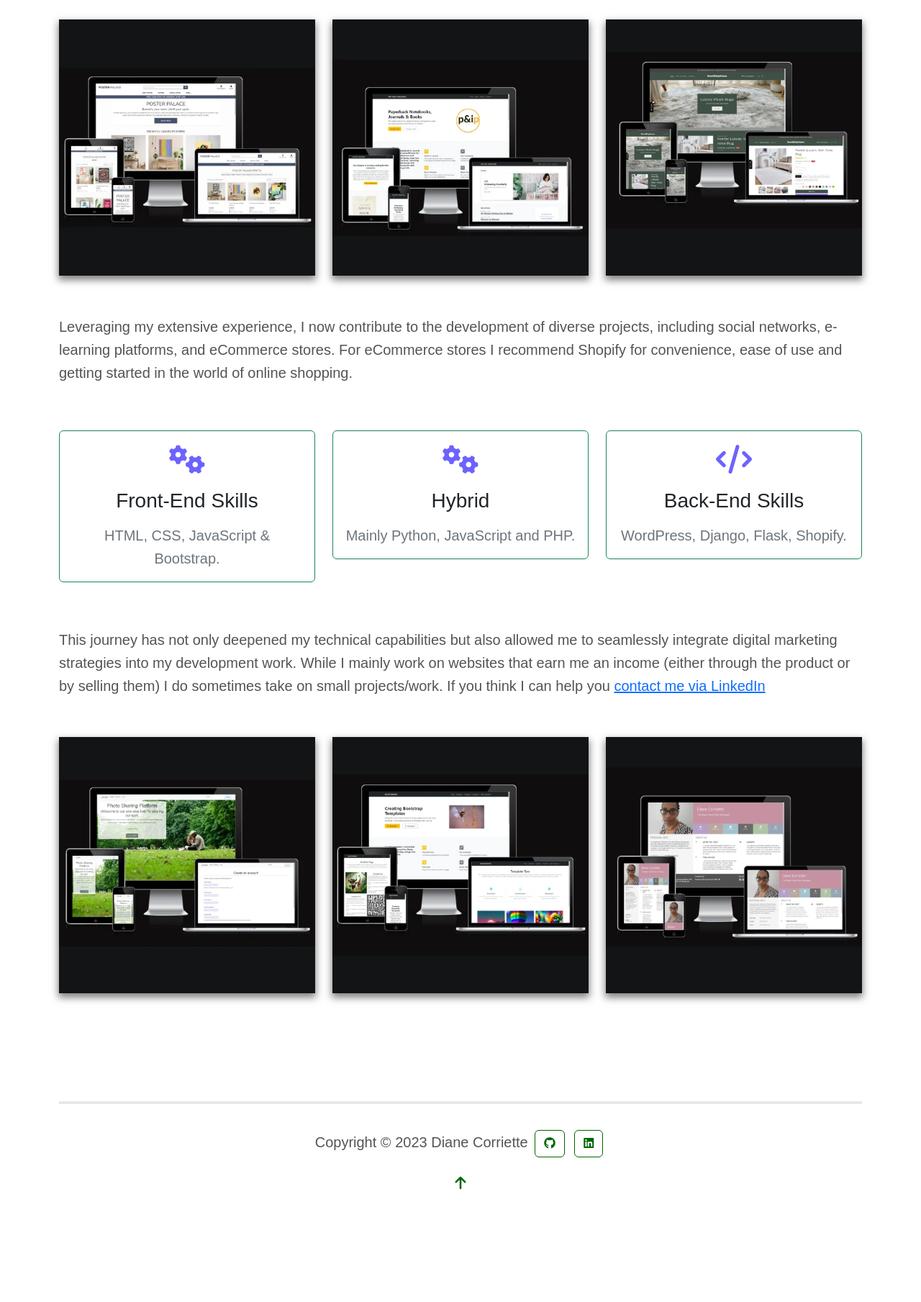
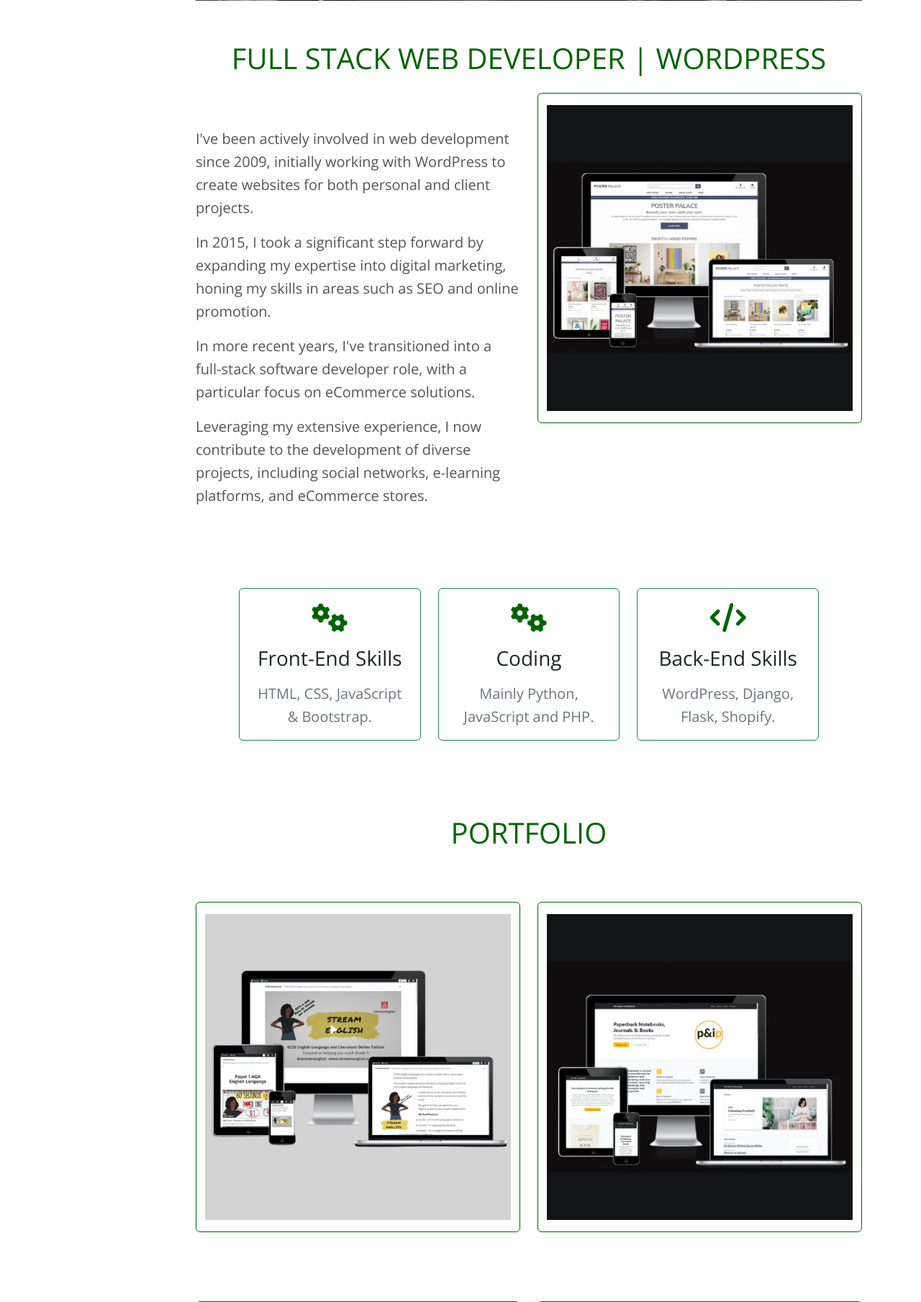
Before and after one commit to todiane/blog-fsf, a Django app: page / in a window 1280 px wide. Shown: the part 575-2384 px from the top of the page at 72% size. Before the commit the page ends 2228 px from the top, so only its background shows below. Run offline with Django 4.2, Linux system fonts and the light colour scheme; some libraries are stand-ins or nearby versions.

Commit message:
Refactor homepage

```diff
--- a/home/templates/home/index.html
+++ b/home/templates/home/index.html
@@ -1,59 +1,100 @@
-{% extends "base.html" %}
+{% extends 'base.html' %}
 {% load static %}
+{% block content %}
+<div class="container">
+    <div class="row">
+        <!-- Left Sidebar -->
+        <div class="col-md-3 col-lg-2 fixed-sidebar">
+            <nav class="navbar navbar-expand-lg navbar-light">
+                <div class="collapse navbar-collapse" id="navbarSupportedContent">
+                    <ul class="navbar-nav flex-column logo-font">
+                        <li class="nav-item">
+                            <a class="nav-link" href="#about">About</a>
+                        </li>
+                        <li class="nav-item">
+                            <a class="nav-link" href="#portfolio">Portfolio</a>
+                        </li>
+                        <li class="nav-item">
+                            <a class="nav-link" href="#services">Services</a>
+                        </li>
+                    </ul>
+                </div>
+            </nav>
+        </div>
 
-{% block page_header %}
-    <div class="container header-container">
-        <div class="row">
-            <div class="col"></div>
+        <!-- Main Content -->
+        <div class="col-md-9 col-lg-10">
+            <!-- Home Section -->
+            <section id="home">
+                <div class="jumbotron">
+                    <!-- image of index page -->
+                    <img src="{% static 'images/webdeveloper-homepage.webp' %}" class="img-fluid mb-5" alt="diane corriette web developer" />
+                </div>
+            </section>
+            <p class="roles ext-success text-uppercase text-center fs-1" style="color: #006400;">
+                <span>Full Stack Web Developer | </span>
+                <span>WordPress</span>
+              </p>
+            <!-- About Section -->
+            <section id="about">
+                <div class="row">
+                    <div class="col-md-6 my-5">
+                        <p>I've been actively involved in web development since 2009, initially working with WordPress to create websites for both personal and client projects.</p>
+                        <P> In 2015, I took a significant step forward by expanding my expertise into digital marketing, honing my skills in areas such as SEO and online promotion. </P>
+                        <p>In more recent years, I've transitioned into a full-stack software developer role, with a particular focus on eCommerce solutions. </p>
+                        <p>Leveraging my extensive experience, I now contribute to the development of diverse projects, including social networks, e-learning platforms, and eCommerce stores.</p>
+                    </div>
+                    <div class="col-md-6">
+                        <!-- image of poster palace -->
+                        <a class="btn btn-outline-black py-3" href="http://posterpalace-a7414f135cf3.herokuapp.com/" target="_blank">
+                        <img src="{% static 'images/posterpalace500.webp' %}" class="img-fluid" alt="poster palace web developer"/></a>
+                    </div>
+                </div>
+            </section>
+            {% include "home/options.html" %}
+            <!-- Portfolio Section -->
+            <section id="portfolio">
+                <div class="row">
+                    <p class="roles ext-success text-uppercase text-center mt-5 fs-1" style="color: #006400;">
+                        <span>Portfolio </span>
+                      </p>
+                    <div class="col-md-6 my-5">
+                        <!-- image of stream english -->
+                        <a class="btn btn-outline-black py-3" href="https://streamenglish.co.uk" target="_blank">
+                        <img src="{% static 'images/6.png' %}" class="img-fluid" alt="stream english example from web developer"/></a>
+                    </div>
+                    <div class="col-md-6 my-5">
+                        <!-- image of pen and i publishing -->
+                        <a class="btn btn-outline-black py-3" href="https://penandi-c4b324047655.herokuapp.com/" target="_blank">
+                        <img src="{% static 'images/penandi500.webp' %}" class="img-fluid" alt="pen and i publishing web developer"/></a>
+                    </div>
+                    <div class="col-md-6 my-5">
+                        <!-- image of decor&daydream -->
+                        <a class="btn btn-outline-black py-3" href="https://decordaydreams.co/" target="_blank">
+                        <img src="{% static 'images/decor500.webp' %}" class="img-fluid" alt="decor daydreams web developer"/></a>
+                    </div>
+                    <div class="col-md-6 my-5">
+                        <!-- image of our spot -->
+                        <a class="btn btn-outline-black py-3" href="http://ourspot-d2a3c52401dc.herokuapp.com/" target="_blank">
+                        <img src="{% static 'images/ourspot500.webp' %}" class="img-fluid" alt="our spot web developer"/></a>
+                    </div>
+                </div>
+            </section>
+
+            <!-- Services Section -->
+            <section id="services">
+                <p class="roles ext-success text-uppercase text-center fs-1" style="color: #006400;">
+                    <span>Services </span>
+                  </p>
+                <div class="content">
+                    <p>Leveraging my extensive experience, I now contribute to the development of diverse projects, including social networks, e-learning platforms, and eCommerce stores. For eCommerce stores I recommend Shopify for convenience, ease of use and getting started in the world of online shopping.</p>
+                </div>
+                <!-- Your contact form code goes here -->
+                <form>
+                    <!-- Form fields go here -->
+                </form>
+            </section>
         </div>
     </div>
+</div>
 {% endblock %}
-
-{% block content %}
-
-<!--====== INTRO DIGITAL COMMERCE STARTS ======-->
-
- <!-- Learn Sections -->
- <section id="learn" class="p-3">
-    <div class="container">
-      <div class="row align-items-center justify-content-between">
-        <div class="col-lg">
-    <img src="{% static 'images/showcase.svg' %}" class="img-fluid" alt="image of woman and laptop" />
-        </div>
-        <div class="col-lg p-3">
-          <h1>Web Developer</h1>
-          <p class="lead">Building eCommerce and WordPress websites</p>
-          <p>
-            <p>I've been actively involved in web development since 2009, initially working with WordPress to create websites for both personal and client projects. In 2015, I took a significant step forward by expanding my expertise into digital marketing, honing my skills in areas such as SEO and online promotion. In more recent years, I've transitioned into a full-stack software developer role, with a particular focus on eCommerce solutions.
-          </p>
-
-        </div>
-      </div>
-    </div>
-</section>
-<!--====== INTRO DIGITAL COMMERCE ENDS ======-->
-{% include "home/project-boxes.html" %}
-<!--====== INTRO PART START ======-->
-<div class="container mt-3">
-    <div class="content">
-        <p>Leveraging my extensive experience, I now contribute to the development of diverse projects, including social networks, e-learning platforms, and eCommerce stores. For eCommerce stores I recommend Shopify for convenience, ease of use and getting started in the world of online shopping.</p>
-    </div>
-</div>
-<!--====== INTRO PART ENDS ======-->
-
-
-{% include "home/options.html" %}
-
-<!--====== INTRO PART START ======-->
-<div class="container mt-3">
-  <div class="content">
-      <p>This journey has not only deepened my technical capabilities but also allowed me to seamlessly integrate digital marketing strategies into my development work.
-        While I mainly work on websites that earn me an income (either through the product or by selling them) I do sometimes take on small projects/work. If you think
-        I can help you <a href="https://www.linkedin.com/in/todianedev" target="_blank" rel="noopener noreferrer nofollow"> contact me via LinkedIn</a></p>
-  </div>
-</div>
-<!--====== INTRO PART ENDS ======-->
-
-{% include "home/project2-boxes.html" %}
-
-{%endblock%}
--- a/home/templates/home/options.html
+++ b/home/templates/home/options.html
@@ -7,7 +7,7 @@
             <div class="card bg-white border border-success rounded text-dark">
             <div class="card-body text-center">
               <div class="h1 mb-3">
-                <i class="fa-solid fa-gears" style="color: #6C63FF;"></i>
+                <i class="fa-solid fa-gears" style="color: #006400;"></i>
               </div>
               <h3 class="card-title mb-3">Front-End Skills</h3>
               <p class="card-text lead text-secondary">
@@ -21,9 +21,9 @@
             <div class="card bg-white border border-success rounded text-dark">
             <div class="card-body text-center">
               <div class="h1 mb-3">
-                <i class="fa-solid fa-gears" style="color: #6C63FF;"></i>
+                <i class="fa-solid fa-gears" style="color: #006400;"></i>
               </div>
-              <h3 class="card-title mb-3">Hybrid</h3>
+              <h3 class="card-title mb-3">Coding</h3>
               <p class="card-text lead text-secondary">
                 Mainly Python, JavaScript and PHP.
               </p>
@@ -34,7 +34,7 @@
             <div class="card bg-white border border-success rounded text-dark">
             <div class="card-body text-center">
               <div class="h1 mb-3">
-                <i class="fa-solid fa-code" style="color: #6C63FF;"></i>
+                <i class="fa-solid fa-code" style="color: #006400;"></i>
               </div>
               <h3 class="card-title mb-3">Back-End Skills</h3>
               <p class="card-text lead text-secondary">
--- a/home/templates/home/project-boxes.html
+++ b/home/templates/home/project-boxes.html
@@ -6,17 +6,17 @@
         <div class="row">
             <div class="col-lg-4 col-sm-12">
                 <div class="gallery-item" data-bs-target="#popup1" data-bs-toggle="modal">
-                    <img alt="Image 1" src="{% static 'images/posterpalace500.webp' %}" class="img-fluid" alt="portfolio image" />
+                    <img alt="Image 1" src="{% static 'images/6.png' %}" class="img-fluid" alt="portfolio image" />
                     <div class="overlay">
 
-                        <h3>eCommerce</h3>
-                        <h3>Poster Palace Store</h3><a class="btn btn-outline-black" href="http://posterpalace-a7414f135cf3.herokuapp.com/" target="_blank" >Visit Here</a>
+                        <h3>WordPress</h3>
+                        <h3>GCSE English Tuition</h3><a class="btn btn-outline-black" href="https://streamenglish.co.uk" target="_blank" >Visit Here</a>
                     </div>
                 </div>
             </div>
             <div class="col-lg-4 col-sm-12">
                 <div class="gallery-item" data-bs-target="#popup2" data-bs-toggle="modal">
-                    <img alt="Image 1" src="{% static 'images/penandi500.webp' %}" class="img-fluid" alt="portfolio image" />
+                    <img alt="Image 1" src="{% static 'images/5.png' %}" class="img-fluid" alt="portfolio image" />
                     <div class="overlay">
                         <h3>Pen And I</h3>
                         <h3>Website & shop links</h3><a class="btn btn-outline-black" href="https://penandi-c4b324047655.herokuapp.com/" target="_blank">Visit Here</a>
@@ -25,7 +25,7 @@
             </div>
             <div class="col-lg-4 col-sm-12">
                 <div class="gallery-item" data-bs-target="#popup3" data-bs-toggle="modal">
-                    <img alt="Image 1" src="{% static 'images/decor500.webp' %}" class="img-fluid" alt="portfolio image" />
+                    <img alt="Image 1" src="{% static 'images/1.png' %}" class="img-fluid" alt="portfolio image" />
                     <div class="overlay">
                         <h3>Decor&Daydreams</h3>
                         <h3>Shopify eCommerce</h3><a class="btn btn-outline-black" href="https://decordaydreams.co/" target="_blank">Visit Here</a>
@@ -39,7 +39,7 @@
 <!-- Popup modals -->
 <div class="modal fade" id="popup1">
     <div class="modal-dialog">
-        <div class="modal-content"><img alt="Image 1" src="{% static 'images/posterpalace500.webp' %}" ></div>
+        <div class="modal-content"><img alt="Image 1" src="{% static 'images/senglish500.webp' %}" ></div>
     </div>
 </div>
 <div class="modal fade" id="popup2">
--- a/home/templates/home/project2-boxes.html
+++ b/home/templates/home/project2-boxes.html
@@ -6,31 +6,32 @@
         <div class="row">
             <div class="col-lg-4 col-sm-12">
                 <div class="gallery-item" data-bs-target="#popup4" data-bs-toggle="modal">
-                    <img alt="Image 1" src="{% static 'images/ourspot500.webp' %}" class="img-fluid" alt="portfolio image our spot" />
+                    <img alt="Image 1" src="{% static 'images/4.png' %}" class="img-fluid" alt="portfolio image our spot" />
                     <div class="overlay">
 
                         <h3>Our Spot</h3>
-                        <h3>Social Media Network</h3><a class="btn btn-outline-black" href="http://ourspot-d2a3c52401dc.herokuapp.com/" target="_blank" >Visit Here</a>
+                        <h3>Social Network using Django</h3><a class="btn btn-outline-black" href="http://ourspot-d2a3c52401dc.herokuapp.com/" target="_blank" >Visit Here</a>
                     </div>
                 </div>
             </div>
             <div class="col-lg-4 col-sm-12">
                 <div class="gallery-item" data-bs-target="#popup5" data-bs-toggle="modal">
-                    <img alt="Image 1" src="{% static 'images/bootstraping500.webp' %}" class="img-fluid" alt="portfolio image bootstraping" />
+                    <img alt="Image 1" src="{% static 'images/2.png' %}" class="img-fluid" alt="portfolio image bootstraping" />
                     <div class="overlay">
                         <h3>Bootstraping</h3>
-                        <h3>My favourite boostrap html</h3><a class="btn btn-outline-black" href="https://github.com/todiane/bootstraping" target="_blank">Visit Here</a>
+                        <h3>Website using Flask</h3><a class="btn btn-outline-black" href="https://github.com/todiane/bootstraping" target="_blank">Visit Here</a>
                     </div>
                 </div>
             </div>
             <div class="col-lg-4 col-sm-12">
                 <div class="gallery-item" data-bs-target="#popup6" data-bs-toggle="modal">
-                    <img alt="Image 1" src="{% static 'images/dianecorriette-cv500.webp' %}" class="img-fluid" alt="portfolio image" />
+                    <img alt="Image 1" src="{% static 'images/3.png' %}" class="img-fluid" alt="portfolio image poster palace" />
                     <div class="overlay">
-                        <h3>Resume</h3>
-                        <h3>An Online CV</h3><a class="btn btn-outline-black" href="https://todiane.github.io/ucd-resume/" target="_blank">Visit Here</a>
+                        <h3>Poster Palace</h3>
+                        <h3>eCommerce Store using Django</h3><a class="btn btn-outline-black" href="http://posterpalace-a7414f135cf3.herokuapp.com/" target="_blank">Visit Here</a>
                     </div>
                 </div>
+            </div>
             </div>
         </div>
     </div>
@@ -49,7 +50,7 @@
 </div>
 <div class="modal fade" id="popup6">
     <div class="modal-dialog">
-        <div class="modal-content"><img alt="Image 3" src="{% static 'images/dianecorriette-cv500.webp' %}"></div>
+        <div class="modal-content"><img alt="Image 3" src="{% static 'images/posterpalace500.webp' %}"></div>
     </div>
 </div>
 <!--====== IMAGES WITH BUTTONS ENDS ======-->
--- a/static/css/style.css
+++ b/static/css/style.css
@@ -1,4 +1,5 @@
 /*.......................................... General Styles */
+
 
 html {
   scroll-behavior: smooth;
@@ -8,9 +9,7 @@ html {
 body {
   color: #545454;
   background-color: #fff;
-  font-family: 'Montserrat', sans-serif;
-  font-weight: 400;
-  font-size: 20px;
+  font-family: "Open sans", sans-serif;
   line-height: 1.6;
 
 }
@@ -20,6 +19,10 @@ p {
     font-size: 20px;
     color:  #545454
 
+}
+
+a {
+    color: #006400;
 }
 
 
@@ -34,7 +37,7 @@ p {
 
 .logo-font {
     text-transform: uppercase;
-    font-size: 18px;
+    font-size: 22px;
 }
 
 .main-logo-link {
@@ -295,8 +298,3 @@ input[name='q']::placeholder {
     background: transparent;
     border: none;
 }
-
-
-/* .header-container {
-        padding-top: 100px;
-    } */
--- a/templates/base.html
+++ b/templates/base.html
@@ -20,6 +20,9 @@
 
 {% block corecss %}
     <link href="https://cdn.jsdelivr.net/npm/bootstrap@5.3.2/dist/css/bootstrap.min.css" rel="stylesheet" integrity="sha384-T3c6CoIi6uLrA9TneNEoa7RxnatzjcDSCmG1MXxSR1GAsXEV/Dwwykc2MPK8M2HN" crossorigin="anonymous">
+    <link rel="preconnect" href="https://fonts.googleapis.com">
+    <link rel="preconnect" href="https://fonts.gstatic.com" crossorigin>
+    <link href="https://fonts.googleapis.com/css2?family=Open+Sans&display=swap" rel="stylesheet">
     <link rel="stylesheet" href="{% static 'css/style.css' %}">
     {% endblock %}
 
@@ -51,9 +54,9 @@ href="{% static 'images/favicon-16x16.png' %}">
 </head>
 <body>
     <header class="container">
-        <div class="row gx-5">
+        <div class="row">
             <!-- Navigation -->
-            <nav class="navbar navbar-expand-md navbar-light bg-white">
+            <nav class="navbar d-flex gap-3 navbar-expand-md navbar-light bg-white">
                     <a class="navbar-brand" href="{% url 'home' %}">
                         <img src="{% static 'images/dianecorriette.png' %}" alt="Image of Diane Corriette logo" class="logo-img">
                     </a>
@@ -110,19 +113,28 @@ href="{% static 'images/favicon-16x16.png' %}">
     </div>
     <div class="footer-container">
 
-        <footer class="footer p-3 text-center position-relative">
-        <p>Copyright &copy; 2023 Diane Corriette
+        <footer class="footer gap-3 p-3 text-center position-relative">
+        <p>Copyright &copy; 2023 Diane Corriette</p>
+        <p>
             <a href="https://www.github.com/todiane" target="_blank" rel="noopener noreferrer nofollow"
             class="btn btn-outline-black btn-floating m-1 text-white" role="button" aria-label="Github link">
-            <i class="fab fa-github"></i>
+            <i class="fab fa-github fa-2x"></i>
             </a>
             <a href="https://www.linkedin.com/in/todianedev" target="_blank" rel="noopener noreferrer nofollow"
             class="btn btn-outline-black btn-floating m-1 text-white" role="button" aria-label="Linkedin link">
-            <i class="fab fa-linkedin"></i>
+            <i class="fab fa-linkedin fa-2x"></i>
+            </a>
+            <a href="https://www.twitter.com/todianedev" target="_blank" rel="noopener noreferrer nofollow"
+            class="btn btn-outline-black btn-floating m-1 text-white" role="button" aria-label="Twitter link">
+            <i class="fab fa-twitter fa-2x"></i>
+            </a>
+            <a href="https://www.youtube.com" target="_blank" rel="noopener noreferrer nofollow"
+            class="btn btn-outline-black btn-floating m-1 text-white" role="button" aria-label="YouTube link">
+            <i class="fab fa-youtube fa-2x"></i>
             </a>
         </p>
         <a href="#" class="position-relative text-end p-5" id="toTop">
-            <i class="fa-solid fa-arrow-up align-right" style="color: #006400;"></i>
+            <i class="fa-solid fa-arrow-up align-right"></i>
         </a>
         </footer>
     </div>
@@ -135,8 +147,8 @@ href="{% static 'images/favicon-16x16.png' %}">
     {% block extra_js %}
     <!-- jQuery first, then Popper.js, then Bootstrap JS -->
     <script src="https://code.jquery.com/jquery-3.6.4.min.js"></script>
-    <script src="https://cdn.jsdelivr.net/npm/@popperjs/core@2.11.6/dist/umd/popper.min.js"></script>
-    <script src="https://cdn.jsdelivr.net/npm/bootstrap@5.3.0/dist/js/bootstrap.min.js"></script>
+    <script src="https://cdn.jsdelivr.net/npm/@popperjs/core@2.11.8/dist/umd/popper.min.js" integrity="sha384-I7E8VVD/ismYTF4hNIPjVp/Zjvgyol6VFvRkX/vR+Vc4jQkC+hVqc2pM8ODewa9r" crossorigin="anonymous"></script>
+    <script src="https://cdn.jsdelivr.net/npm/bootstrap@5.3.2/dist/js/bootstrap.bundle.min.js" integrity="sha384-C6RzsynM9kWDrMNeT87bh95OGNyZPhcTNXj1NW7RuBCsyN/o0jlpcV8Qyq46cDfL" crossorigin="anonymous"></script>
     {% endblock %}
 
 
```
Also changed, not shown: home/templates/home/index22.html (added, +62 -0 lines), home/templates/home/slider.html (+5 -5 lines), static/images/1.png (added), static/images/2.png (added), static/images/3.png (added), static/images/4.png (added), static/images/5.png (added), static/images/6.png (added), static/images/ourspot-light500.png (added), static/images/pp500-green.webp (added), static/images/senglish500.webp (added), static/images/webdeveloper-homepage.webp (added).
